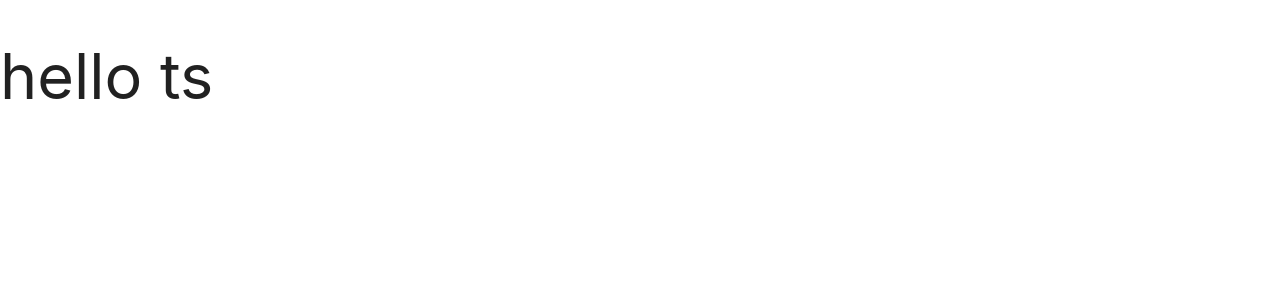
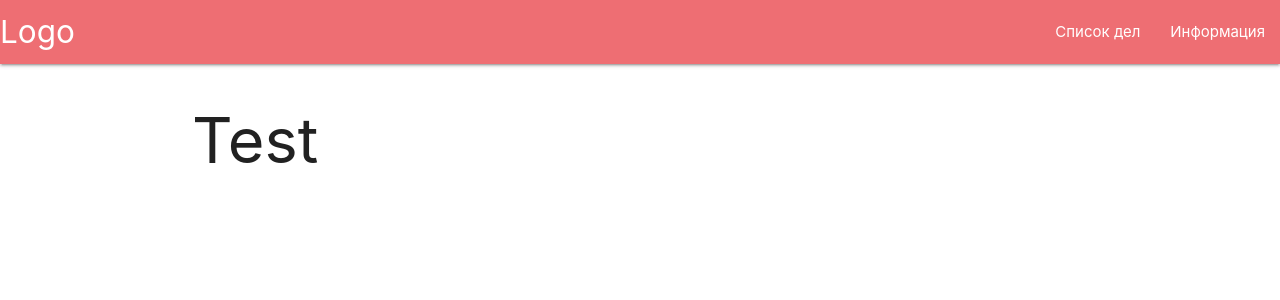
Before and after one commit to TolkachevPeter/TypeScript-sandbox, a React (Create React App) app: page / in a window 1280 px wide. Shown: the top 300 px of the page. Built offline with nearby package versions, Linux system fonts and the light colour scheme.

Commit message:
fix App tsx

```diff
--- a/src/App.tsx
+++ b/src/App.tsx
@@ -1,9 +1,13 @@
 import React from 'react';
+import { Navbar } from './components/Navbar';
 
 function App() {
   return(
   <div>
-  <h1>hello ts</h1>
+  <Navbar/>
+  <div className="container">
+    <h1 className="">Test</h1>
+  </div>
   </div>)
 }
 
--- a/src/components/Navbar.tsx
+++ b/src/components/Navbar.tsx
@@ -4,7 +4,7 @@ export const Navbar: React.FC = () => {
     return (
     <nav>
         <div className="nav-wrapper">
-            <a href="#" className="brand-logo">Logo</a>
+            <a className="brand-logo">Logo</a>
             <ul className="right hide-on-med-and-down">
                 <li><a href="/">Список дел</a></li>
                 <li><a href="/">Информация</a></li>
```
Also changed, not shown: 1 other file (tests, documents, lock files or other folders).
